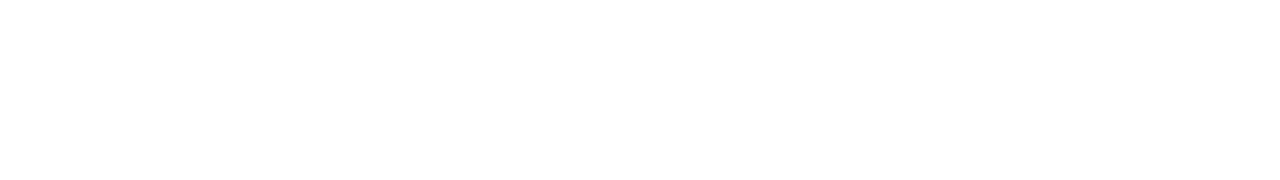
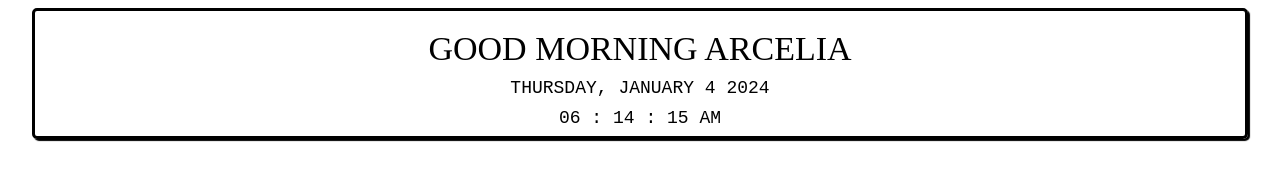
Before and after one commit to Kimdracula-xo/notion, a plain HTML site: page index.html in a window 1280 px wide. Drawn offline with Linux system fonts and the light colour scheme.

Commit message:
Update index.html

```diff
--- a/index.html
+++ b/index.html
@@ -17,16 +17,16 @@
 
         .widget {
             padding: 5px 5px ;
-            color: #ffffff;
+            color: #000000;
             display: flex;
             justify-content:center;
             align-items:center;
             flex-direction: column;
             max-width: 95%;
             margin: auto;
-            border: 3px solid #ffffff;
+            border: 3px solid #000000;
             border-radius: 5px;
-            box-shadow: 2px 2px 1px 0px #ffffff;
+            box-shadow: 2px 2px 1px 0px #000000;
 
         }
 
```
